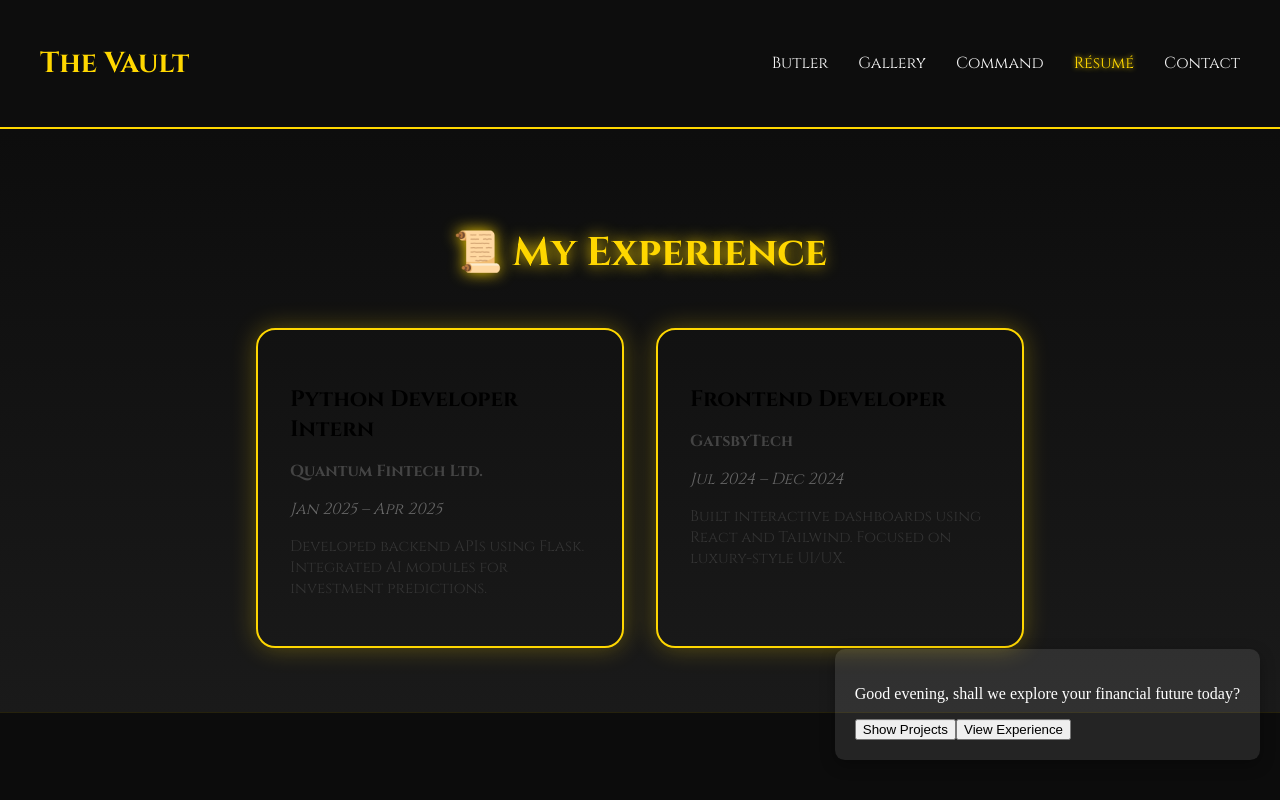
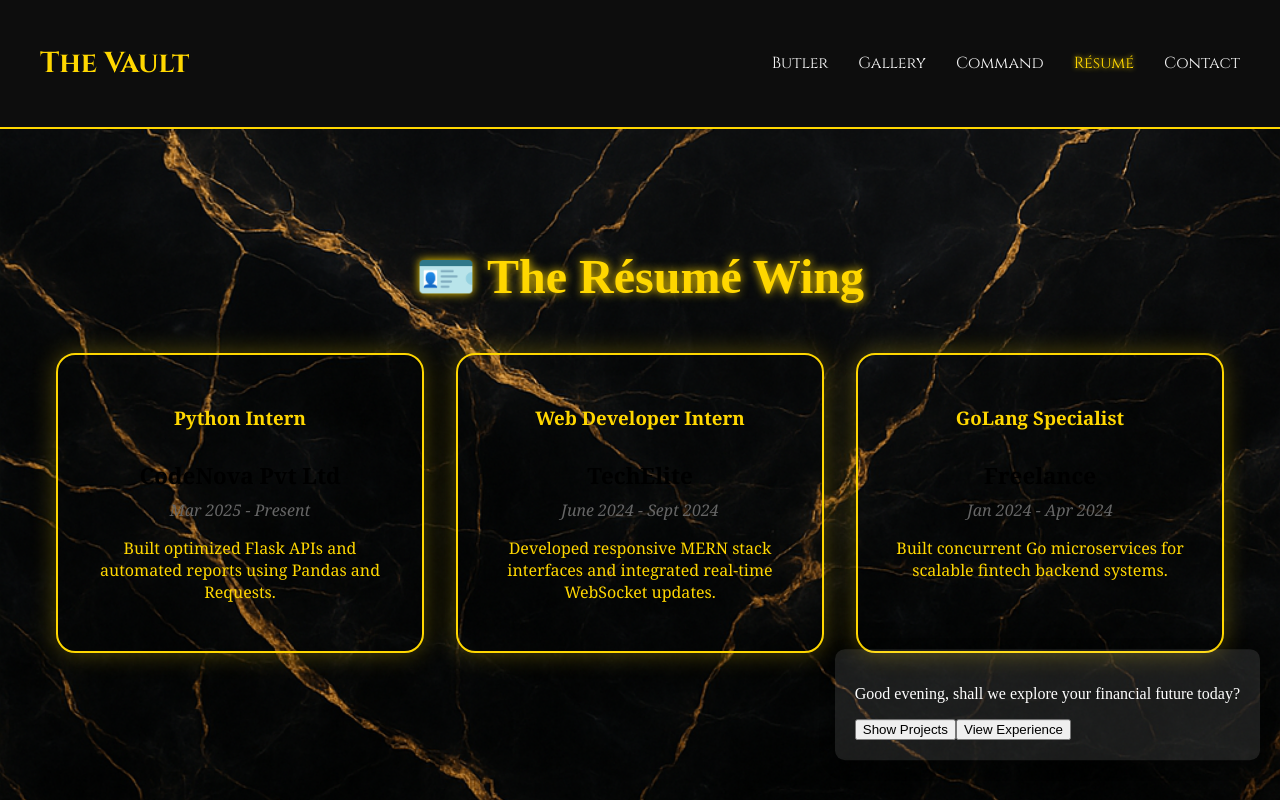
Before and after one commit to Yanvi09/Royal-Portfolio, a React (Create React App) app: page /resume in a window 1280 px wide. Shown: the top 800 px of the page. Built offline with nearby package versions, Linux system fonts and the light colour scheme; the HTML template or start-up script is replaced by a standard one.

Commit message:
🎙️ Phase13: Résumé Wing – The Vault of You

```diff
--- a/src/components/ResumeCard.jsx
+++ b/src/components/ResumeCard.jsx
@@ -1,13 +1,13 @@
-import React from 'react';
-import '../styles/ResumeCard.css';
+import React from "react";
+import "../styles/ResumeCard.css";
 
-const ResumeCard = ({ title, company, duration, details }) => {
+const ResumeCard = ({ title, company, duration, description }) => {
   return (
     <div className="resume-card">
       <h3>{title}</h3>
-      <p className="company">{company}</p>
-      <p className="duration">{duration}</p>
-      <p className="details">{details}</p>
+      <h4>{company}</h4>
+      <span className="duration">{duration}</span>
+      <p>{description}</p>
     </div>
   );
 };
--- a/src/components/ResumeWing.jsx
+++ b/src/components/ResumeWing.jsx
@@ -1,29 +1,41 @@
-import React from 'react';
-import '../styles/ResumeWing.css';
-import ResumeCard from './ResumeCard';
-
-const experiences = [
-  {
-    title: 'Python Developer Intern',
-    company: 'Quantum Fintech Ltd.',
-    duration: 'Jan 2025 – Apr 2025',
-    details: 'Developed backend APIs using Flask. Integrated AI modules for investment predictions.',
-  },
-  {
-    title: 'Frontend Developer',
-    company: 'GatsbyTech',
-    duration: 'Jul 2024 – Dec 2024',
-    details: 'Built interactive dashboards using React and Tailwind. Focused on luxury-style UI/UX.',
-  },
-];
+import React from "react";
+import ResumeCard from "../components/ResumeCard";
+import "../styles/ResumeWing.css";
 
 const ResumeWing = () => {
+  const resumeData = [
+    {
+      title: "Python Intern",
+      company: "CodeNova Pvt Ltd",
+      duration: "Mar 2025 - Present",
+      description: "Built optimized Flask APIs and automated reports using Pandas and Requests.",
+    },
+    {
+      title: "Web Developer Intern",
+      company: "TechElite",
+      duration: "June 2024 - Sept 2024",
+      description: "Developed responsive MERN stack interfaces and integrated real-time WebSocket updates.",
+    },
+    {
+      title: "GoLang Specialist",
+      company: "Freelance",
+      duration: "Jan 2024 - Apr 2024",
+      description: "Built concurrent Go microservices for scalable fintech backend systems.",
+    },
+  ];
+
   return (
-    <section className="resume-wing" id="resume">
-      <h2 className="resume-title">📜 My Experience</h2>
-      <div className="resume-cards">
-        {experiences.map((exp, index) => (
-          <ResumeCard key={index} {...exp} />
+    <section className="resume-wing">
+      <h2 className="wing-title">🪪 The Résumé Wing</h2>
+      <div className="resume-card-container">
+        {resumeData.map((item, index) => (
+          <ResumeCard
+            key={index}
+            title={item.title}
+            company={item.company}
+            duration={item.duration}
+            description={item.description}
+          />
         ))}
       </div>
     </section>
--- a/src/styles/ResumeCard.css
+++ b/src/styles/ResumeCard.css
@@ -6,6 +6,7 @@
     width: 300px;
     box-shadow: 0 0 25px rgba(255, 215, 0, 0.3);
     transition: transform 0.4s ease, box-shadow 0.4s ease;
+    font-family: "Georgia", serif;
   }
 
   .resume-card:hover {
@@ -13,7 +14,7 @@
     box-shadow: 0 0 40px rgba(255, 215, 0, 0.6);
   }
 
-  .resume-card h3 {
+  .resume-card h4 {
     font-size: 1.4rem;
     color: #000;
     margin-bottom: 0.5rem;
--- a/src/styles/ResumeWing.css
+++ b/src/styles/ResumeWing.css
@@ -1,37 +1,25 @@
-/* ResumeWing.css */
-
 .resume-wing {
-  background: linear-gradient(to bottom, #0d0d0d, #1a1a1a);
-  padding: 4rem 2rem;
-  color: white;
-  font-family: 'Cinzel', serif;
-  position: relative;
+  padding: 5rem 2rem;
+  background-color: #000;
+  background-image: url("/assets/marble-bg.png");
+  background-size: cover;
+  background-repeat: no-repeat;
+  background-position: center;
+  min-height: 100vh;
+  color: gold;
+  font-family: "Playfair Display", serif;
+  text-align: center;
 }
 
-.resume-title {
-  font-size: 2.5rem;
-  color: gold;
-  text-align: center;
+.wing-title {
+  font-size: 3rem;
   margin-bottom: 3rem;
-  text-shadow: 0 0 15px gold;
+  text-shadow: 0 0 10px gold;
 }
 
-.resume-cards {
+.resume-card-container {
   display: flex;
   flex-wrap: wrap;
   justify-content: center;
   gap: 2rem;
 }
-
-/* Responsive Styles */
-@media (max-width: 768px) {
-  .resume-cards {
-    flex-direction: column;
-    align-items: center;
-    gap: 15px;
-  }
-
-  .resume-title {
-    font-size: 1.5rem;
-  }
-}
```
